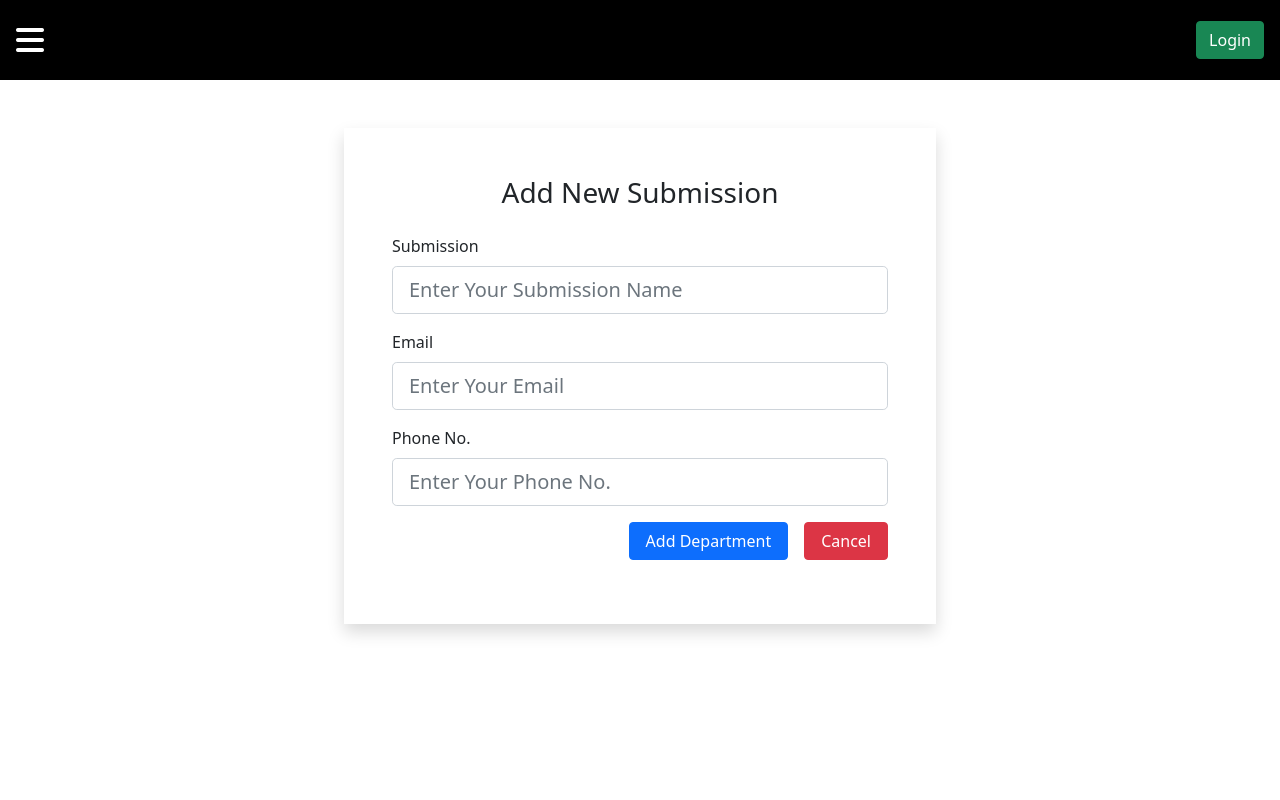
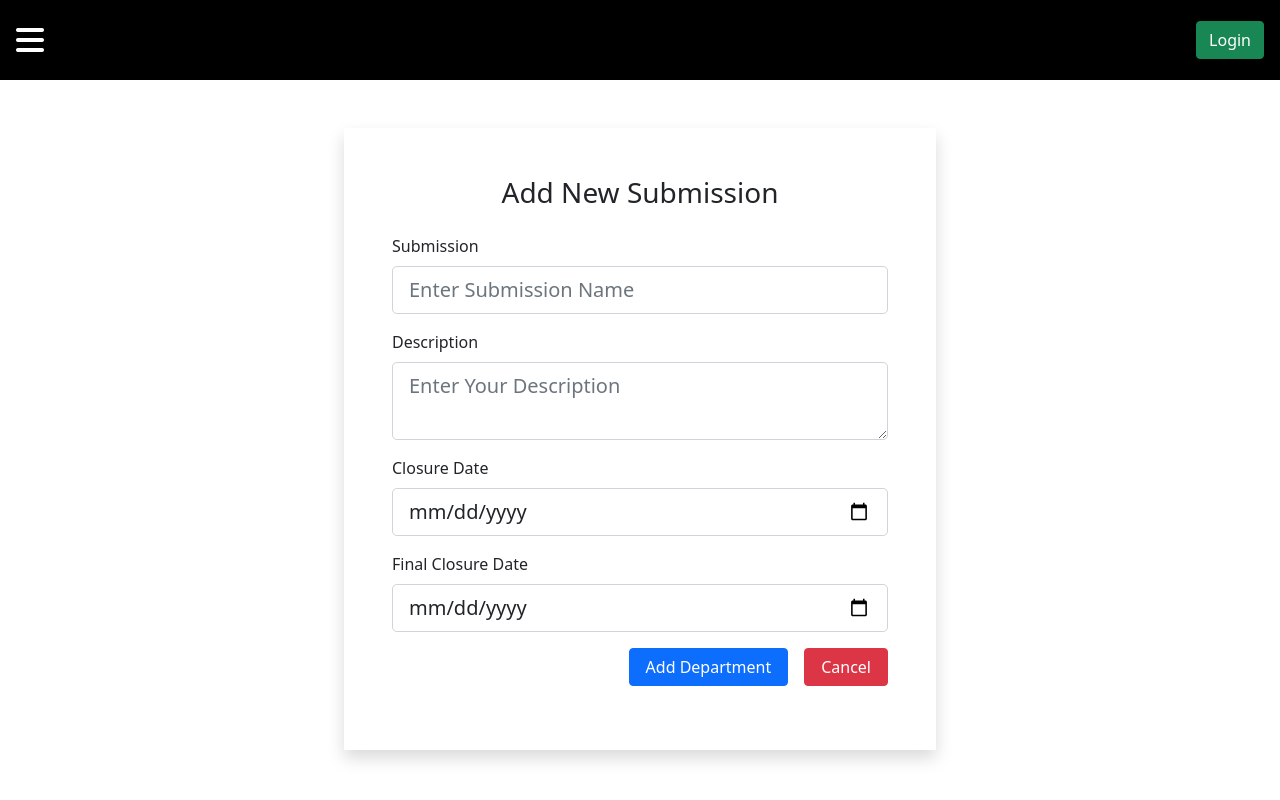
Before and after one commit to wrangzii/frontend-webproject, a React (Create React App) app: page /submission/add in a window 1280 px wide. Built offline with nearby package versions, Linux system fonts and the light colour scheme.

Commit message:
Add submission CRUD

```diff
--- a/src/App.js
+++ b/src/App.js
@@ -19,9 +19,11 @@ import ListDepart from './components/departments/ListDepart';
 import EditDepart from './components/departments/EditDepart';
 import AddDepart from './components/departments/AddDepart';
 import ViewDepart from './components/departments/ViewDepart';
-
+// Submmision
 import ListSubmission from './components/submission/ListSubmission';
+import EditSubmission from './components/submission/EditSubmission';
 import AddSubmission from './components/submission/AddSubmission';
+import ViewSubmission from './components/submission/ViewSubmission';
 
 import {
   BrowserRouter,
@@ -54,8 +56,10 @@ function App() {
               <Route path='/departments/add' element={<AddDepart />} />
               <Route path='/departments/edit/:id' element={<EditDepart />} />
               <Route path='/departments/:id' element={<ViewDepart />} />
-              {/* <Route path='/submission' element={<ListSubmission />} /> */}
+              <Route path='/submission' element={<ListSubmission />} />
               <Route path='/submission/add' element={<AddSubmission />} />
+              <Route path='/submission/edit/:id' element={<EditSubmission />} />
+              <Route path='/submission/:id' element={<ViewSubmission />} />
               {/* <Route path="*" element={<NotFound />}></Route> */}
             </Routes>
           </div>
--- a/src/components/Sidebar.js
+++ b/src/components/Sidebar.js
@@ -19,8 +19,8 @@ export const Sidebar = [
         icon: 'fa-solid fa-list'
     },
     {
-        title: 'Academic-year',
-        path: '/academic-year',
+        title: 'Submission',
+        path: '/submission',
         className: 'nav-text text-white text-decoration-none',
         icon: 'fa-solid fa-calendar-check'
     },
--- a/src/components/submission/AddSubmission.js
+++ b/src/components/submission/AddSubmission.js
@@ -1,22 +1,24 @@
 import { React, useState } from "react";
-import "../submission/Submit.css";
 import { Cookies } from "react-cookie";
-import { Link } from "react-router-dom";
+import { Link, useNavigate } from "react-router-dom";
 
 const AddSubmission = () => {
-    const [name, setName] = useState("");
-    const [email, setEmail] = useState("");
-    const [phone, setPhone] = useState("");
+    const [submissionName, setsubmissionName] = useState("");
+    const [description, setDescription] = useState("");
+    const [closureDate, setClosureDate] = useState("");
+    const [finalClosureDate, setFinalClosureDate] = useState("");
     const [message, setMessage] = useState("");
+    const navigate = useNavigate()
     const $ = document.querySelector.bind(document)
 
     const addSubmission = () => {
         const cookies = new Cookies();
 
         const raw = JSON.stringify({
-            name,
-            email,
-            phone
+            submissionName,
+            description,
+            closureDate,
+            finalClosureDate
         });
         const requestOptions = {
             method: 'POST',
@@ -36,9 +38,8 @@ const AddSubmission = () => {
                 throw Error(checkError())
             })
             .then(result => {
-                console.log(result);
                 setMessage(result.message)
-                // navigate('/departments')
+                navigate('/submission')
             })
             .catch(error => {
                 createAlert(error)
@@ -49,7 +50,7 @@ const AddSubmission = () => {
             if ($("input[type=text]").value === "" || $("input[type=email]").value === "" || $("input[type=number]").value === "") {
                 msg = "Not allow blank"
             } else {
-                msg = "User name is exist"
+                msg = "Submission is exist"
             }
             return msg
         }
@@ -70,31 +71,6 @@ const AddSubmission = () => {
     }
 
     return (
-        // <div className="submit">
-        //     <form >
-        //         <input
-        //             type="text"
-        //             value={name}
-        //             placeholder="Name"
-        //             onChange={(e) => setName(e.target.value)} />
-
-        //         <input
-        //             type="email"
-        //             value={email}
-        //             placeholder="Email"
-        //             onChange={(e) => setEmail(e.target.value)} />
-
-        //         <input
-        //             type="number"
-        //             value={phone}
-        //             placeholder="Phone Number"
-        //             onChange={(e) => setPhone(e.target.value)} />
-
-        //         <button type="button" onClick={handleSubmit}>Submit</button>
-
-        //         <div className=" alert-success">{message ? <p>{message}</p> : null}</div>
-        //     </form>
-        // </div>
         <div className="col-12 col-md-9 col-lg-6 mx-auto shadow p-3 p-md-5">
             <h3 className="text-center mb-4">Add New Submission</h3>
             <div className="form-group">
@@ -102,30 +78,41 @@ const AddSubmission = () => {
                 <input
                     type="text"
                     className="form-control form-control-lg"
-                    placeholder="Enter Your Submission Name"
+                    placeholder="Enter Submission Name"
                     name="name"
-                    value={name.trim()}
-                    onChange={(e) => setName(e.target.value)} />
+                    value={submissionName.trim()}
+                    onChange={(e) => setsubmissionName(e.target.value)} />
             </div>
             <div className="form-group">
-                <label htmlFor="departmentId">Email</label>
-                <input
-                    type="email"
+                <label htmlFor="departmentId">Description</label>
+                <textarea
+                    type="text"
                     className="form-control form-control-lg"
-                    placeholder="Enter Your Email"
-                    name="email"
-                    value={email.trim()}
-                    onChange={(e) => setEmail(e.target.value)} />
+                    placeholder="Enter Your Description"
+                    name="description"
+                    value={description.trim()}
+                    onChange={(e) => setDescription(e.target.value)}
+                />
             </div>
             <div className="form-group">
-                <label htmlFor="departmentId">Phone No.</label>
+                <label htmlFor="departmentId">Closure Date</label>
                 <input
-                    type="number"
+                    type="date"
                     className="form-control form-control-lg"
-                    placeholder="Enter Your Phone No."
+                    placeholder="Enter Closure Date"
                     name="phone"
-                    value={phone.trim()}
-                    onChange={(e) => setPhone(e.target.value)} />
+                    value={closureDate.trim()}
+                    onChange={(e) => setClosureDate(e.target.value)} />
+            </div>
+            <div className="form-group">
+                <label htmlFor="departmentId">Final Closure Date</label>
+                <input
+                    type="date"
+                    className="form-control form-control-lg"
+                    placeholder="Enter Final Closure Date"
+                    name="phone"
+                    value={finalClosureDate.trim()}
+                    onChange={(e) => setFinalClosureDate(e.target.value)} />
             </div>
             <div className="form-group text-right">
                 <button className="btn btn-primary px-3 mr-3" onClick={addSubmission}>Add Department</button>
--- a/src/components/submission/ListSubmission.js
+++ b/src/components/submission/ListSubmission.js
@@ -0,0 +1,83 @@
+import React, { useEffect, useState } from "react";
+import { Link, useNavigate } from "react-router-dom";
+import { Cookies } from "react-cookie";
+
+const ListSubmission = () => {
+    const [submissions, setSubmissions] = useState([])
+    const [ListSubmission, setListSubmission] = useState([])
+    const navigate = useNavigate()
+    const cookies = new Cookies();
+    const myHeaders = {
+        'Authorization': 'Bearer ' + cookies.get('token'),
+        'Content-Type': 'application/json'
+    }
+
+    const requestOptions = {
+        method: 'GET',
+        headers: myHeaders,
+        redirect: 'follow'
+    };
+
+    useEffect(() => {
+        fetch("http://localhost:8080/submission/all", requestOptions)
+            .then(response => {
+                if (response.ok) {
+                    return response.json()
+                }
+                throw Error(response.message);
+            })
+            .then(result => setSubmissions(result))
+            .catch(error => {
+                navigate('/')
+            });
+    }, [ListSubmission])
+
+    const deleteSubmission = submissionId => {
+        fetch(`http://localhost:8080/users/delete/${submissionId}`, {
+            method: 'DELETE',
+            headers: myHeaders,
+        })
+            .then(res => res.json())
+            .then(id => setListSubmission(ListSubmission.filter(submission => id !== submission.submissionId)))
+    }
+
+    return (
+        <div className="submission">
+            <Link className="btn btn-outline-dark mb-3" to="/submission/add">Add Submission</Link>
+            <div className="overflow-auto">
+                <table className="table border shadow">
+                    <thead>
+                        <tr>
+                            <th scope="col">ID</th>
+                            <th scope="col">Submission</th>
+                            <th scope="col">Description</th>
+                            <th scope="col">Closure Date</th>
+                            <th scope="col">Final Closure Date</th>
+                            <th scope="col">Action</th>
+                        </tr>
+                    </thead>
+                    <tbody>
+                        {
+                            submissions.map(submission => (
+                                <tr key={submission.submissionId}>
+                                    <th scope="row">#{submission.submissionId}</th>
+                                    <td>{submission.submissionName}</td>
+                                    <td>{submission.description}</td>
+                                    <td>{submission.closureDate}</td>
+                                    <td>{submission.finalClosureDate}</td>
+                                    <td>
+                                        <Link className="btn btn-primary mr-2" to={`/users/${submission.submissionId}`}>View</Link>
+                                        <Link className="btn btn-outline-primary mr-2" to={`/submission/edit/${submission.submissionId}`}>Edit</Link>
+                                        <Link className="btn btn-outline-danger mr-2" onClick={() => deleteSubmission(submission.submissionId)} to="/submission">Delete</Link>
+                                    </td>
+                                </tr>
+                            ))
+                        }
+                    </tbody>
+                </table>
+            </div>
+        </div>
+    );
+}
+
+export default ListSubmission;
--- a/src/components/submission/Submit.css
+++ /dev/null
@@ -1,33 +0,0 @@
-.submit {
-    display: flex;
-    justify-content: center;
-    margin-top: 5rem;
-}
-
-input {
-    display: block;
-    width: 20rem;
-    height: 2rem;
-    padding: 0.5rem;
-    font-size: 1.1em;
-    font-weight: 500;
-    margin-bottom: 2rem;
-}
-
-button {
-    border: none;
-    padding: 1rem;
-    font-size: 1.2em;
-    border-radius: 0.2rem;
-    cursor: pointer;
-}
-
-button:hover {
-    background-color: white;
-}
-
-.message {
-    font-size: 1.2em;
-    text-align: center;
-    color: red;
-}
```
Also changed, not shown: src/components/submission/ViewSubmission.js (added).
